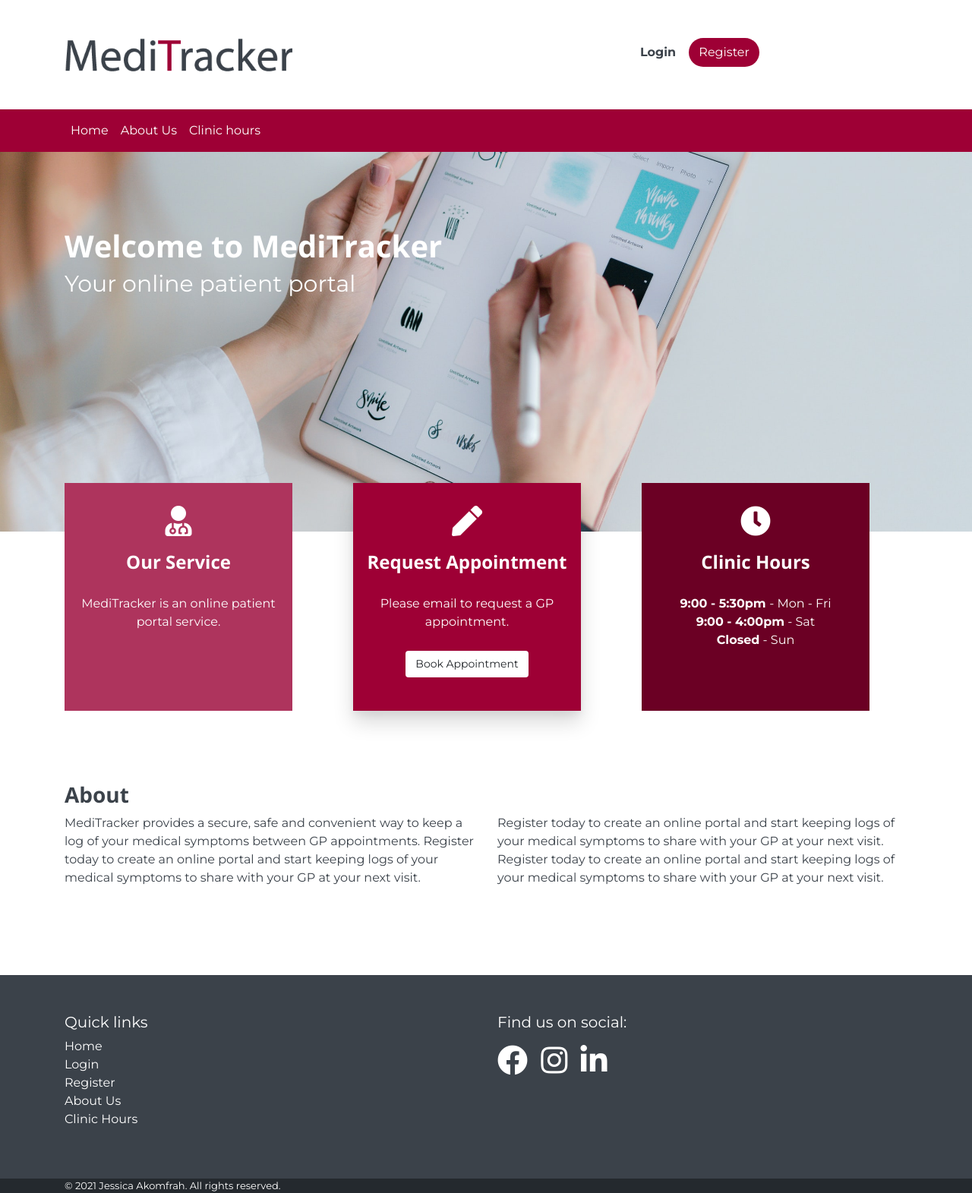
After one commit to JessicaJuliet/meditracker, a Flask app: template templates/pages/home-user.html in a window 1280 px wide. The commit adds this page. Shown: the whole page at 76% size. Run offline with Flask 2, Linux system fonts and the light colour scheme; the template is opened without the code that fills it, so the values that code supplies are empty; some libraries are stand-ins or nearby versions.

Commit message:
Fix bug which causes username not to display in nav on homepage

```diff
--- a/app.py
+++ b/app.py
@@ -24,11 +24,20 @@ mongo = PyMongo(app)
 
 @app.route('/')
 def home():
-    """
-    Function to load the homepage
-    Pull User's username from MongoDB
-    """
     return render_template('pages/home.html')
+
+
+@app.route('/home/user')
+def home_user():
+    user = mongo.db.users.find_one({"username": session["user"]})
+    username = user["username"]
+    if session["user"]:
+        return render_template(
+            'pages/home-user.html', username=username, user=user)
+    else:
+        return render_template('pages/home.html')
+
+    return render_template('pages/home-user.html')
 
 
 @app.route('/register', methods=["GET", "POST"])
--- a/templates/components/footer/footer.html
+++ b/templates/components/footer/footer.html
@@ -5,9 +5,9 @@
                 <h5>Quick links</h5>
                 <ul class="footer-link">
                 {% if session.user %}
-                <li><a href="{{ url_for('home') }}">Home</a></li>
-                <li><a href="{{ url_for('home') }}#about-link">About Us</a></li>
-                <li><a href="{{ url_for('home') }}#clinic-hours">Clinic hours</a></li>
+                <li><a href="{{ url_for('home_user', username=session['user']) }}">Home</a></li>
+                <li><a href="{{ url_for('home_user') }}#about-link">About Us</a></li>
+                <li><a href="{{ url_for('home_user') }}#clinic-hours">Clinic hours</a></li>
                 {% else %}
                 <li><a href="{{ url_for('home') }}">Home</a></li>
                 <li><a href="{{ url_for('login') }}">Login</a></li>
--- a/templates/components/navigation/navbar.html
+++ b/templates/components/navigation/navbar.html
@@ -2,16 +2,17 @@
     <div class="row">
         <span class="col-xs-12 col-md-8">
             <!-- MediTracker logo -->
+            {% if session.user %}
+            <a href="{{ url_for('home_user') }}"><img src="{{ url_for('static', filename='images/meditracker-logo.png') }}" width="300" alt="MediTracker logo"></a>
+            {% else %}
             <a href="{{ url_for('home') }}"><img src="{{ url_for('static', filename='images/meditracker-logo.png') }}" width="300" alt="MediTracker logo"></a>
+            {% endif %}
         </span>
         <span class="col-sm-">
             {% if session.user %}
             <!-- Resource: Navbar code from https://getbootstrap.com/docs/4.0/components/dropdowns/ -->
             <div class="dropdown show">
-                <a class="btn dropdown-toggle custom-dropdown" role="button" id="dropdownMenuLink" data-toggle="dropdown" aria-haspopup="true" aria-expanded="false">
-                    <i class="fas fa-user"></i>
-                    Hi, {{ username }}
-                </a>
+                <a class="btn dropdown-toggle custom-dropdown" role="button" id="dropdownMenuLink" data-toggle="dropdown" aria-haspopup="true" aria-expanded="false"><i class="fas fa-user"></i> Hi, {{ username }}</a>
                 <div class="dropdown-menu" aria-labelledby="dropdownMenuLink">
                     <a class="dropdown-item" href="{{ url_for('dashboard', username=session['user']) }}"><i class="fas fa-columns"></i> My Dashboard</a>
                     <a class="dropdown-item" href="{{ url_for('patientprofile', username=session['user']) }}"><i class="fas fa-user-circle"></i> My Profile</a>
@@ -23,14 +24,10 @@
         {% else %}
         <!-- Resource: https://getbootstrap.com/docs/4.0/components/buttons/ -->
         <span class="col-xs-12">
-            <a type="button" class="btn login-button" href="{{ url_for('login') }}" role="button">
-                <strong>Login</strong>
-            </a>
+            <a type="button" class="btn login-button" href="{{ url_for('login') }}" role="button"><strong>Login</strong></a>
         </span>
         <span class="col-xs-12">
-            <a type="button" class="btn register-button" href="{{ url_for('register') }}">
-                Register
-            </a>
+            <a type="button" class="btn register-button" href="{{ url_for('register') }}">Register</a>
         </span>
         {% endif %}
     </div>
@@ -43,14 +40,14 @@
     <div class="collapse navbar-collapse container" id="navbarNavAltMarkup">
         <div class="navbar-nav">
             {% if session.user %}
-                <a class="nav-item nav-link active" href="{{ url_for('home') }}">Home</a>
-                <a class="nav-item nav-link" href="{{ url_for('home') }}#about-link">About Us</a>
-                <a class="nav-item nav-link" href="{{ url_for('home') }}#clinic-hours">Clinic hours</a>
-                <a class="nav-item nav-link" href="{{ url_for('dashboard', username=session['user']) }}">My Dashboard</a>
+            <a class="nav-item nav-link active" href="{{ url_for('home_user', username=session['user']) }}">Home</a>
+            <a class="nav-item nav-link" href="{{ url_for('home_user') }}#about-link">About Us</a>
+            <a class="nav-item nav-link" href="{{ url_for('home_user') }}#clinic-hours">Clinic hours</a>
+            <a class="nav-item nav-link" href="{{ url_for('dashboard', username=session['user']) }}">My Dashboard</a>
             {% else %}
-                <a class="nav-item nav-link active" href="{{ url_for('home') }}">Home</a>
-                <a class="nav-item nav-link" href="{{ url_for('home') }}#about-link">About Us</a>
-                <a class="nav-item nav-link" href="{{ url_for('home') }}#clinic-hours">Clinic hours</a>
+            <a class="nav-item nav-link active" href="{{ url_for('home') }}">Home</a>
+            <a class="nav-item nav-link" href="{{ url_for('home') }}#about-link">About Us</a>
+            <a class="nav-item nav-link" href="{{ url_for('home') }}#clinic-hours">Clinic hours</a>
             {% endif %}
         </div>
     </div>
--- a/templates/layout/base.html
+++ b/templates/layout/base.html
@@ -4,11 +4,9 @@
     {% include 'layout/head.html' %}
 </head>
 <body>
-
     <header>
         {% include 'components/navigation/navbar.html' %}
     </header>
-
     <div>
         <section class="flash-section">
             <!-- Flash Messages -->
@@ -29,7 +27,6 @@
         {% block content %}
         {% endblock %}
     </div>
-
     {% include 'components/footer/footer.html' %}
     {% include 'layout/scripts.html' %}
     {% block scripts %}
--- /dev/null
+++ b/templates/pages/home-user.html
@@ -0,0 +1,58 @@
+{% extends "layout/base.html" %}
+
+{% block content %}
+    <!-- Start Hero Images -->
+    <div class="hero-image" class="container-fluid">
+        <div class="container">
+            <h1 class="hero-heading">Welcome to MediTracker</h1>
+            <p class="hero-text">Your online patient portal</p>
+        </div>
+        <!-- Start Boxes -->
+        <div class="container box-text">
+            <div class="row">
+                <div class="col-sm-12 col-md-4">
+                    <div class="box box1">
+                        <i class="fa fa-user-md" aria-hidden="true"></i>
+                        <h4>Our Service</h4>
+                        <p>MediTracker is an online patient <br> portal service.</p>
+                    </div>
+                </div>
+                <div class="col-sm-12 col-md-4">
+                    <div class="box box2">
+                        <i class="fa fa-pen" aria-hidden="true"></i>
+                        <h4>Request Appointment</h4>
+                        <p>Please email to request a GP appointment.</p>
+                        <a class="btn book-appointment" href="mailto:meditracker@test.com">Book Appointment</a>
+                    </div>
+                </div>
+                <div class="col-sm-12 col-md-4" id="clinic-hours">
+                    <div class="box box3">
+                        <i class="fa fa-clock" aria-hidden="true"></i>
+                        <h4>Clinic Hours</h4>
+                        <p>
+                            <strong>9:00 - 5:30pm </strong> - Mon - Fri<br>
+                            <strong>9:00 - 4:00pm</strong> - Sat<br>
+                            <strong>Closed</strong> - Sun
+                        </p>
+                    </div>
+                </div>
+            </div>
+        </div>
+    </div>
+    <!-- Start About section -->
+    <div class="container about" id="about-link">
+        <h3>About</h3>
+        <div class="row">
+            <div class="col-sm-12 col-md-6">
+                <p>
+                    MediTracker provides a secure, safe and convenient way to keep a log of your medical symptoms between GP appointments. Register today to create an online portal and start keeping logs of your medical symptoms to share with your GP at your next visit.
+                </p>
+            </div>
+            <div class="col-sm-12 col-md-6">
+                <p>
+                    Register today to create an online portal and start keeping logs of your medical symptoms to share with your GP at your next visit. Register today to create an online portal and start keeping logs of your medical symptoms to share with your GP at your next visit.
+                </p>
+            </div>
+        </div>
+    </div>
+{% endblock %}
```
Also changed, not shown: templates/layout/profiles.html (deleted, +0 -8 lines).
